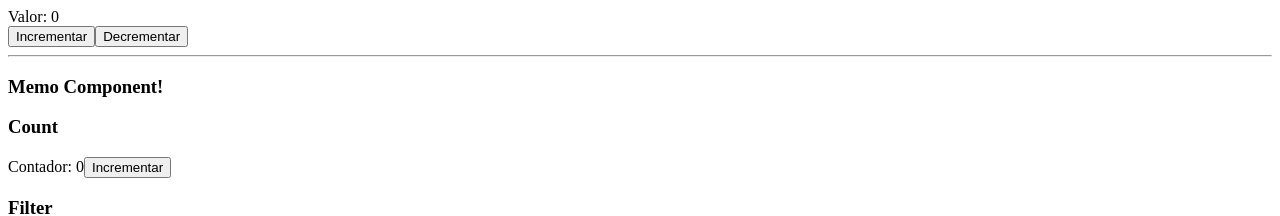
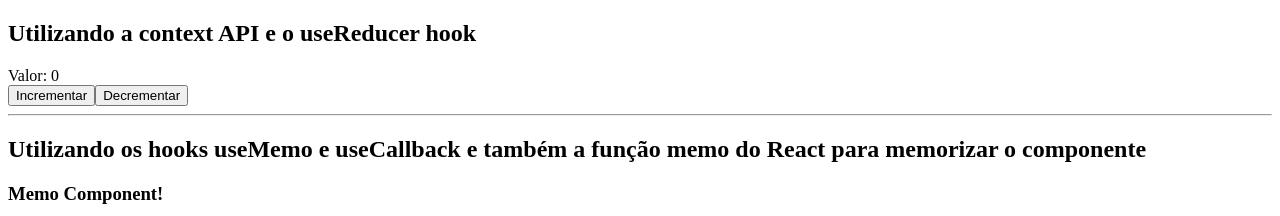
Before and after one commit to lucascorreia95/react-api, a React (Create React App) app: page / in a window 1280 px wide. Shown: the top 216 px of the page. Built offline with nearby package versions, Linux system fonts and the light colour scheme; no server answers.

Commit message:
refactor: separate the filter into smaller files

```diff
--- a/src/App.tsx
+++ b/src/App.tsx
@@ -9,6 +9,7 @@ import Filter from "./Filter";
 function App() {
   return (
     <div className="App">
+      <h2>Utilizando a context API e o useReducer hook</h2>
       <CounterContext>
         <Counter />
         <Controls />
@@ -16,6 +17,10 @@ function App() {
 
       <hr />
 
+      <h2>
+        Utilizando os hooks useMemo e useCallback e também a função memo do
+        React para memorizar o componente
+      </h2>
       <Filter />
     </div>
   );
--- /dev/null
+++ b/src/Filter/ListPosts/index.tsx
@@ -0,0 +1,26 @@
+import React, { useMemo } from "react";
+
+import filterListByTitle from "../../utils/filterListByTitle";
+
+import { ListPostsProps } from "../types";
+
+const ListPosts: React.FC<ListPostsProps> = ({ list, filter }) => {
+  //useMemo to memorize the return of function, execute only when the dependencies change
+  const filteredList = useMemo(() => filterListByTitle(list, filter), [
+    filter,
+    list,
+  ]);
+
+  return (
+    <ul>
+      {filteredList.map((item) => (
+        <li key={item.id}>
+          <h3>{item.title}</h3>
+          <p>{item.body}</p>
+        </li>
+      ))}
+    </ul>
+  );
+};
+
+export default ListPosts;
--- /dev/null
+++ b/src/Filter/Memo/index.tsx
@@ -0,0 +1,9 @@
+import React, { memo } from "react";
+
+const MemoComponent = () => {
+  console.log("Memo Component render!");
+
+  return <h3>Memo Component!</h3>;
+};
+
+export default memo(MemoComponent);
--- a/src/Filter/index.tsx
+++ b/src/Filter/index.tsx
@@ -1,54 +1,13 @@
-import React, { useEffect, useState, useCallback, useMemo, memo } from "react";
+import React, { useEffect, useState, useCallback } from "react";
 
-type Item = {
-  id: number;
-  title: string;
-  body: string;
-};
-
-type ListPostsProps = {
-  list: Item[];
-  filter: string;
-};
-
-const filterListByTitle = (list: Item[], filter: string): Item[] => {
-  console.log("Filter list by title function!");
-  return list.filter(({ title }) => title.includes(filter.toLowerCase()));
-};
-
-const ListPosts: React.FC<ListPostsProps> = ({ list, filter }) => {
-  console.log("List posts component");
-
-  //useMemo to memorize the return of function, execute only when the dependencies change
-  const filteredList = useMemo(() => filterListByTitle(list, filter), [
-    filter,
-    list,
-  ]);
-
-  return (
-    <ul>
-      {filteredList.map((item) => (
-        <li key={item.id}>
-          <h3>{item.title}</h3>
-          <p>{item.body}</p>
-        </li>
-      ))}
-    </ul>
-  );
-};
-
-const MemoComponent = memo(() => {
-  console.log("Memo Component render!");
-
-  return <h3>Memo Component!</h3>;
-});
+import { Item } from "./types";
+import ListPosts from "./ListPosts";
+import MemoComponent from "./Memo";
 
 export const Filter = () => {
   const [inputValue, setInputValue] = useState("");
   const [list, setList] = useState<Item[]>([]);
   const [count, setCount] = useState(0);
-
-  console.log("Filter component");
 
   // useCallback to memorize the function reference
   const getDataFromApi = useCallback(async () => {
--- /dev/null
+++ b/src/Filter/types.ts
@@ -0,0 +1,10 @@
+export type Item = {
+  id: number;
+  title: string;
+  body: string;
+};
+
+export type ListPostsProps = {
+  list: Item[];
+  filter: string;
+};
--- /dev/null
+++ b/src/utils/filterListByTitle/index.ts
@@ -0,0 +1,8 @@
+import { Item } from "../../Filter/types";
+
+export const filterListByTitle = (list: Item[], filter: string): Item[] => {
+  console.log("Filter list by title function!");
+  return list.filter(({ title }) => title.includes(filter.toLowerCase()));
+};
+
+export default filterListByTitle;
```
